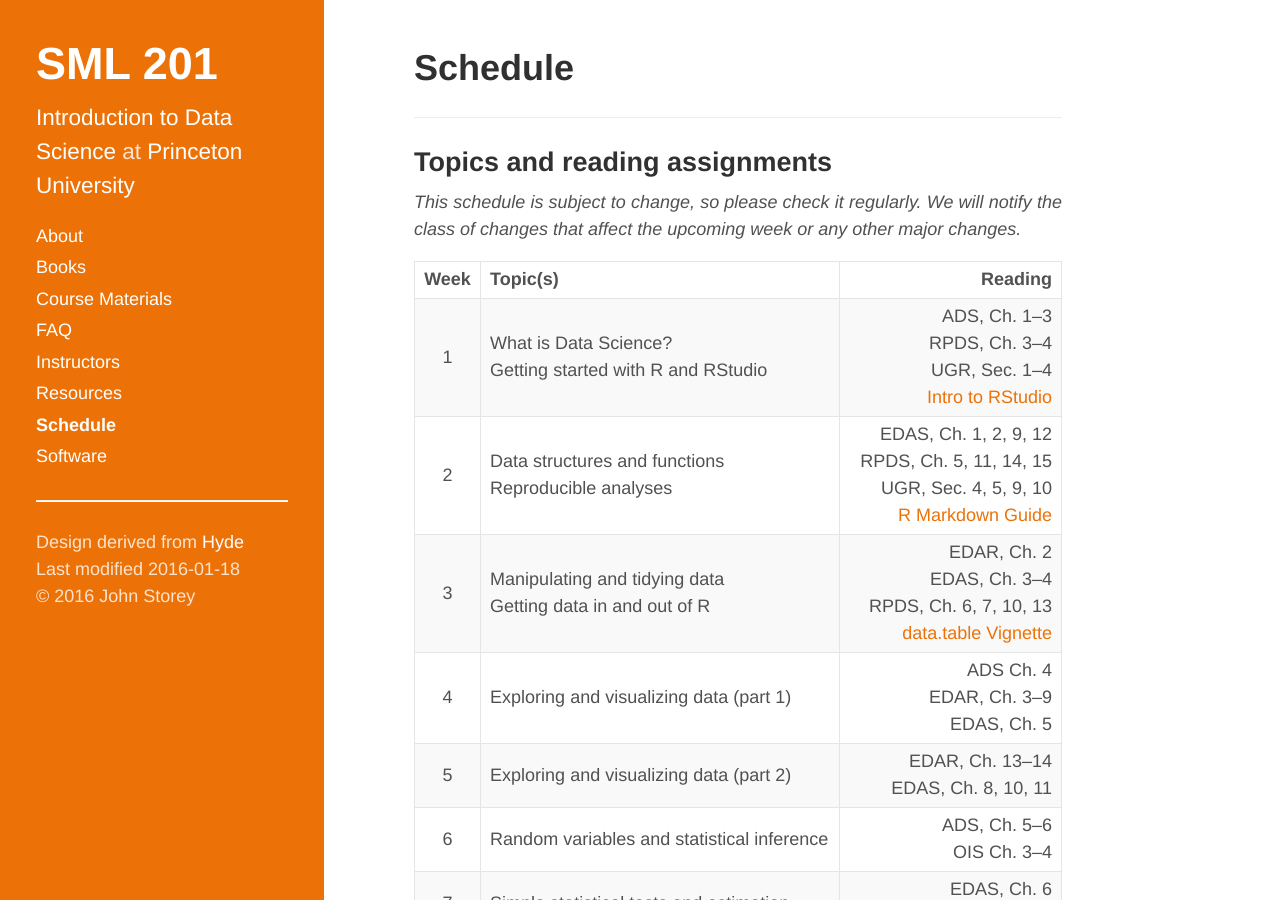
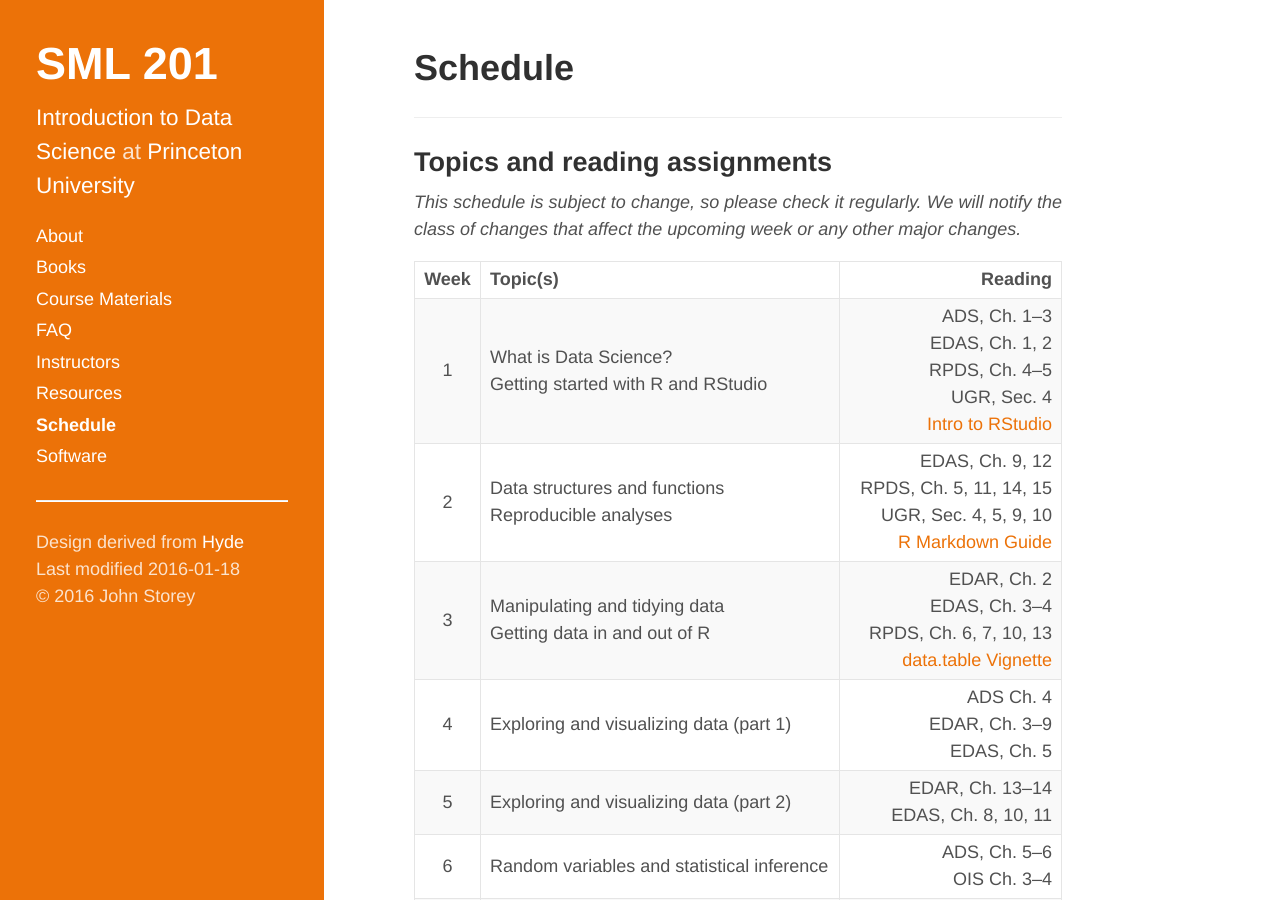
Before and after one commit to SML201/sml201.github.io, a Jekyll site: the page built from schedule.md, in a window 1280 px wide and 900 px high. Built offline with Jekyll 4.4.1, drawn with Linux system fonts in a browser that asks for light colours.

Commit message:
Update schedule.md

```diff
--- a/schedule.md
+++ b/schedule.md
@@ -11,8 +11,8 @@ title: Schedule
 
 |  Week  | Topic(s) | Reading |
 | :----: | -------- | ------: |
-| 1 | What is Data Science? <br> Getting started with R and RStudio | ADS, Ch. 1--3 <br> RPDS, Ch. 3--4 <br> UGR, Sec. 1--4 <br> [Intro to RStudio](http://dss.princeton.edu/training/RStudio101.pdf) |
-| 2 | Data structures and functions <br> Reproducible analyses | EDAS, Ch. 1, 2, 9, 12 <br> RPDS, Ch. 5, 11, 14, 15 <br> UGR, Sec. 4, 5, 9, 10 <br> [R Markdown Guide](http://rmarkdown.rstudio.com)|
+| 1 | What is Data Science? <br> Getting started with R and RStudio | ADS, Ch. 1--3 <br> EDAS, Ch. 1, 2 <br> RPDS, Ch. 4--5 <br> UGR, Sec. 4 <br> [Intro to RStudio](http://dss.princeton.edu/training/RStudio101.pdf) |
+| 2 | Data structures and functions <br> Reproducible analyses | EDAS, Ch. 9, 12 <br> RPDS, Ch. 5, 11, 14, 15 <br> UGR, Sec. 4, 5, 9, 10 <br> [R Markdown Guide](http://rmarkdown.rstudio.com)|
 | 3 | Manipulating and tidying data <br> Getting data in and out of R | EDAR, Ch. 2 <br> EDAS, Ch. 3--4 <br> RPDS, Ch. 6, 7, 10, 13 <br> [data.table Vignette](https://cran.r-project.org/web/packages/data.table/vignettes/datatable-intro.pdf) |
 | 4 | Exploring and visualizing data (part 1) | ADS Ch. 4 <br>  EDAR, Ch. 3--9 <br> EDAS, Ch. 5 |
 | 5 | Exploring and visualizing data (part 2) | EDAR, Ch. 13--14 <br> EDAS, Ch. 8, 10, 11 |
```
